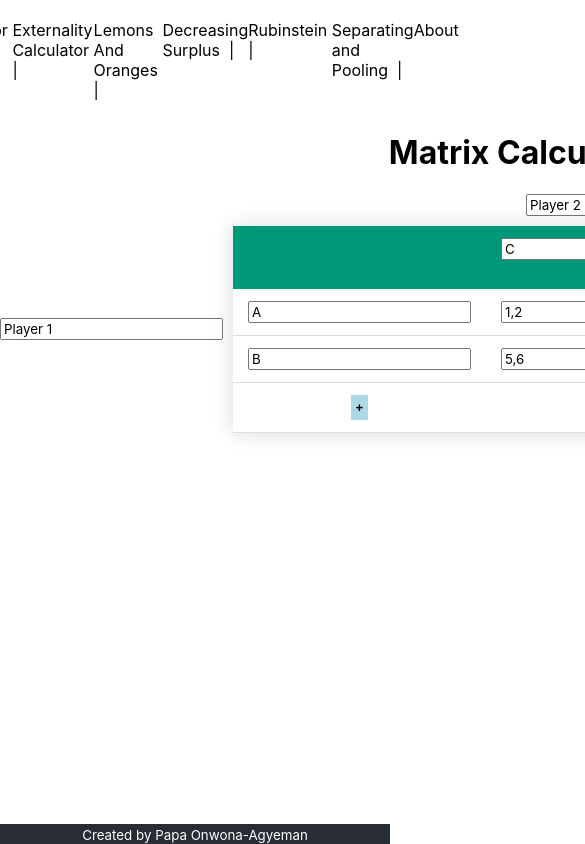
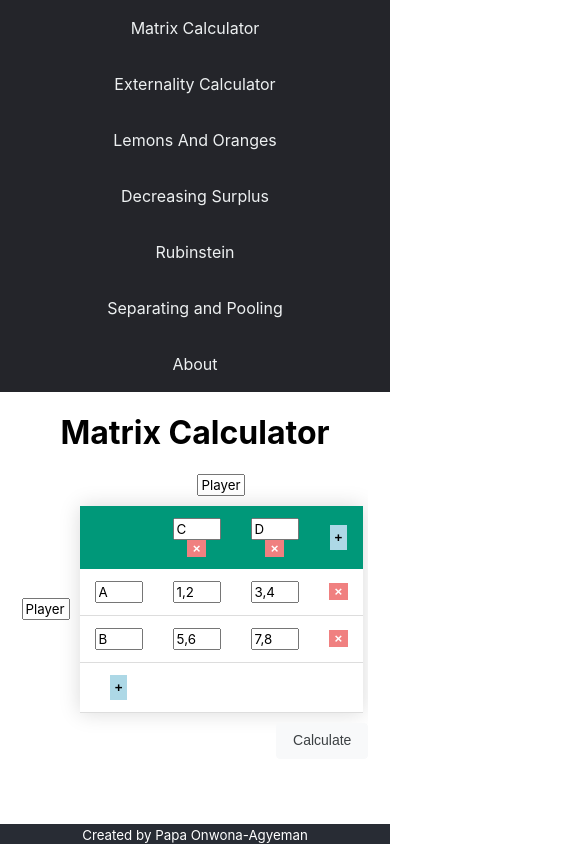
Before and after one commit to papa-github/Strategic-Games-Solver, a React (Create React App) app: page /#/ in a window 390 px wide. Shown: the top 844 px of the page, 585 px wide, since content can reach past the window. Built offline with nearby package versions, Linux system fonts and the light colour scheme.

Commit message:
Added responsive css

```diff
--- a/src/pages/Header.tsx
+++ b/src/pages/Header.tsx
@@ -6,33 +6,18 @@ interface HeaderLinkProps {
   page: string;
   title: string
   selected: boolean;
-  position: "first" | "middle" | "last";
 }
 
 
 
-const HeaderLink = ({ page, title, selected, position}: HeaderLinkProps) => {
+const HeaderLink = ({ page, title, selected}: HeaderLinkProps) => {
   let className = selected ? 'headerlink-no-link ' : '';
   className += 'headerlink-title';
 
-  // Set title here. First link will have space after, middle links will have space before and after, last link will have space before
-  // This is to make the dots line up
-  // \u00A0 is a non-breaking space
-  let titleDisplay = title;
-  if (position === "first"){
-    titleDisplay += '\u00A0 |';
-  } else if (position === "last"){
-    titleDisplay = '\u00A0 ' + titleDisplay;
-  } else {
-    titleDisplay = '\u00A0 ' + titleDisplay + '\u00A0 |';
-  }
-
   return (
     <Link to={`/${page}`} className={className}>
-      {titleDisplay}
-      <div className={selected ? 'headerlink-dot-active' : 'headerlink-dot'}>
-        •
-      </div>
+      {title}
+
     </Link>
   );
 };
@@ -64,13 +49,6 @@ const Header = () => {
           page={link.page}
           title={link.title}
           selected={page === link.page}
-          position={
-            index === 0
-              ? "first"
-              : index === links.length - 1
-              ? "last"
-              : "middle"
-          }
         />
       ))}
     </div>
--- a/src/styles/MatrixCalculations.css
+++ b/src/styles/MatrixCalculations.css
@@ -11,3 +11,9 @@
 .calculations-container{
     text-align: center;
 }
+
+@media (max-width: 768px) {
+    .matrix-calculation{
+        margin: 3% auto;
+    }
+}
--- a/src/styles/header.css
+++ b/src/styles/header.css
@@ -1,31 +1,36 @@
 .header {
     display: flex;
     justify-content: center;
+    background-color: #24252a;
 }
 
 .headerlink-title {
-    color: black;
+    color: #edf0f1;
+    margin-left: 20px;
+    margin-bottom: 5px;
+    padding: 10px;
     text-decoration: none;
+    border-radius: 50px;
+    transition: all 0.3s ease 0s;
+}
+
+.headerlink-title:hover{
+    background-color: rgba(0, 136, 169, 1);
 }
 
 
-.headerlink-dot {
-    opacity: 0;
-    transition: opacity 200ms linear;
-    text-align: center;
-    margin-top: -0.5rem;
 
+.headerlink-no-link {
+    background-color: rgba(0, 136, 169, 1);
 }
 
-.headerlink-title:hover .headerlink-dot {
-    opacity: 1;
+@media only screen and (max-width: 600px) {
+    .header {
+      flex-direction: column;
+      align-items: center;
+    }
+
+    .headerlink-title {
+      margin: 0.5rem 0;
+    }
 }
-
-.headerlink-dot-active {
-    text-align: center;
-    margin-top: -0.5rem;
-}
-
-.headerlink-no-link {
-    pointer-events: none;
-}
--- a/src/styles/matrix.css
+++ b/src/styles/matrix.css
@@ -132,3 +132,35 @@ input{
     'Ubuntu', 'Cantarell', 'Fira Sans', 'Droid Sans', 'Helvetica Neue',
     sans-serif;
 }
+
+/* Smaller than 768px (mobile) */
+@media (max-width: 1023px) {
+
+  table {
+    border-collapse: collapse;
+    margin: 5px;
+    font-size: 0.9em;
+    font-family: sans-serif;
+    box-shadow: 0 0 20px rgba(0, 0, 0, 0.15);
+  }
+
+  .editable-matrix-container {
+    display: grid;
+    grid-template-columns: min-content;
+    grid-template-rows: min-content;
+    grid-template-areas:
+      ". player2"
+      "player1 matrixTable"
+      ". calculate-button-container";
+    gap: 5px;
+    /* set max width to width of device */
+    max-width: 100vw;
+    overflow: scroll;
+  }
+
+  input{
+    width: 40px;
+  }
+
+
+}
```
